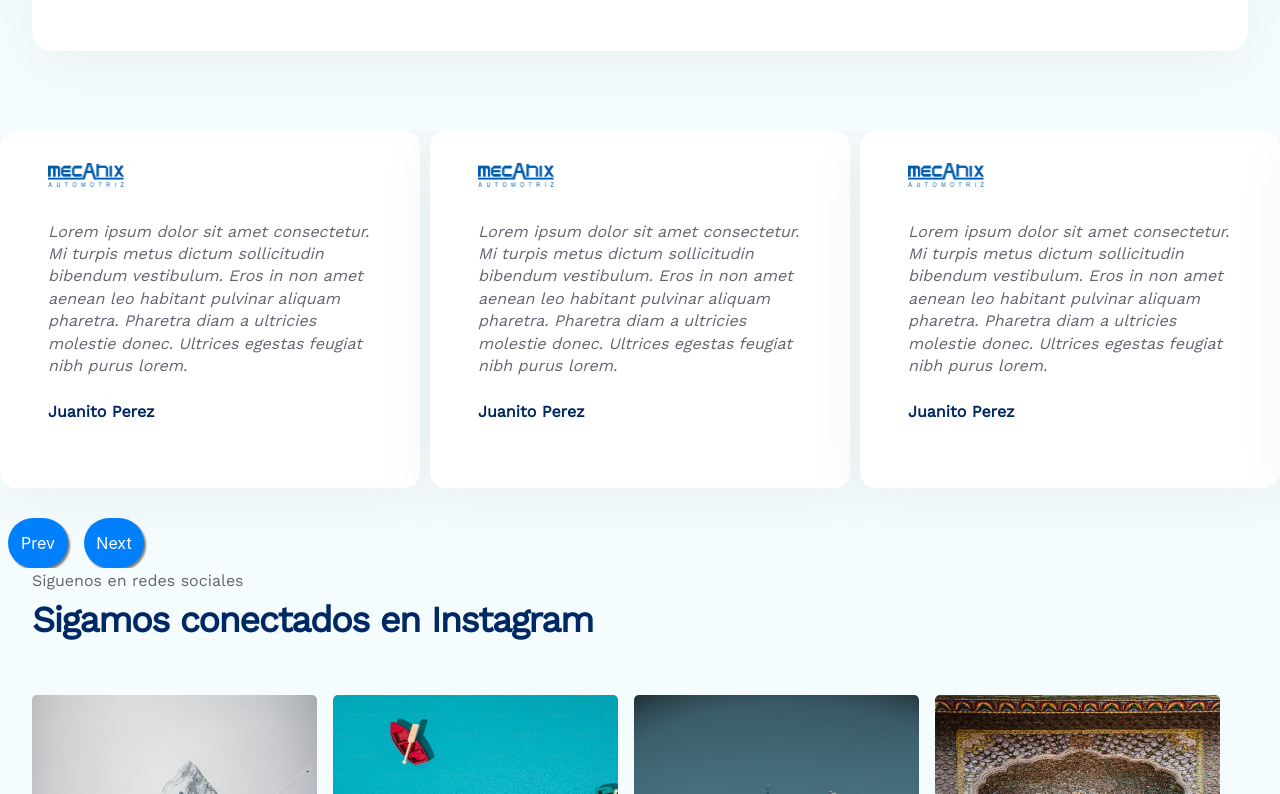
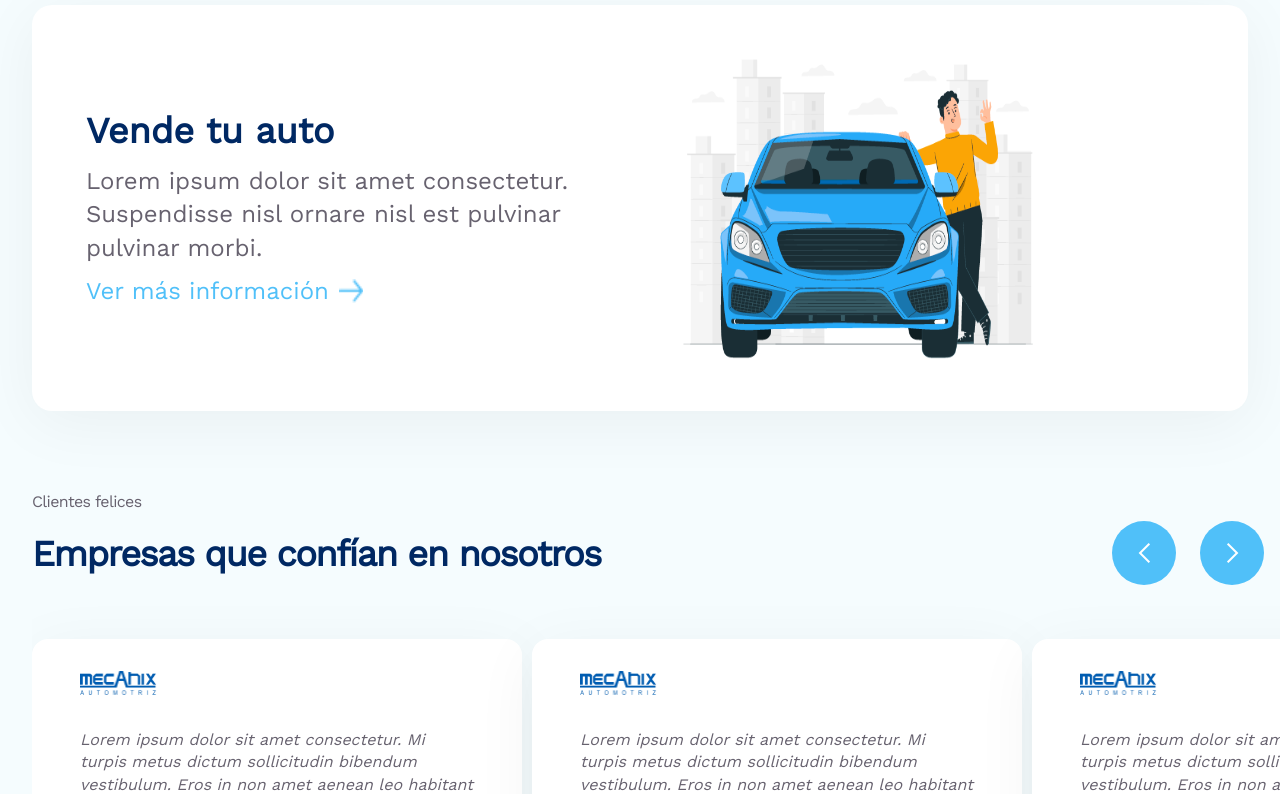
Before and after one commit to MamtazDev/paginaweb, a React (Vite) app: page / in a window 1280 px wide. Shown: the part 2166-2960 px from the top of the page. Built offline with nearby package versions, Linux system fonts and the light colour scheme.

Commit message:
carousal added

```diff
--- a/src/App.css
+++ b/src/App.css
@@ -36,7 +36,7 @@
   opacity: 0;
 }
 
-.carousal_blur {
+/* .carousal_blur {
   position: absolute;
   bottom: 173px;
   right: 0;
@@ -45,9 +45,13 @@
 .carousal_blur img {
   max-width: 900px;
   max-height: 100%;
-}
+} */
 
 /* swipper */
+.swiper-slide {
+  max-width: 490px !important;
+width: 100% !important;
+}
 
 .swiper {
   padding: 2rem;
@@ -112,12 +116,95 @@
   background: center / cover no-repeat url("https://res.cloudinary.com/mister-shadrack/image/upload/v1618444271/samples/ecommerce/analog-classic.jpg");
 }
 
+
+.swiper_parent_container {
+  display: flex;
+  justify-content: space-between;
+}
+
+/* . .header_carousal */
+.header_carousal h2 {
+  color: var(--paleta-blue-dark, #002863) !important;
+  font-family: Work Sans !important;
+  font-size: 36px !important;
+  font-style: normal !important;
+  font-weight: 600 !important;
+  line-height: 140%;
+  /* 50.4px */
+  letter-spacing: -1.44px;
+}
+
+.header_carousal p {
+  color: var(--neutros-medium, #67626F);
+  font-family: Work Sans;
+  font-size: 16px;
+  font-style: normal;
+  font-weight: 400;
+  line-height: 140%;
+  letter-spacing: -0.64px;
+}
+
+.header_car {
+  position: absolute;
+  top: 0;
+
+}
+
+.swiper-nav-btns button {
+  width: 64px;
+  height: 64px;
+  background-color: #50c0f9;
+  border-radius: 50%;
+  border: none;
+  margin-right: 16px;
+  cursor: pointer;
+  box-shadow: none;
+}
+
+.swiper-nav-btns button:hover {
+  background-color: #6dc6f3;
+}
+
+.swiper.swiper-initialized.swiper-horizontal.swiper-backface-hidden {
+  padding-top: 148px;
+  margin-bottom: 80px;
+  margin-left: 32px;
+}
+
+.swiper-nav-btns {
+  position: absolute;
+  top: 0;
+  right: 0;
+}
+
+.carousal_swiper {
+  position: relative;
+}
+
 /* swipper */
 @media (max-width: 768px) {
+  .swiper-slide {
+    max-width: 490px !important;
+
+  }
+
   .slick-slide {
     margin-right: 54px !important;
-    /* overflow-y: hidden !important; */
+  }
 
+  .swiper.swiper-initialized.swiper-horizontal.swiper-backface-hidden {
+    padding-top: 220px;
+    margin-left: 32px;
+    margin-right: 32px;
+  }
+
+  .header_car {
+    margin-top: 48px;
+    margin-bottom: 24px;
+  }
+
+  .swiper-nav-btns {
+    display: none;
   }
 
   .img3 img {
--- a/src/Components/CardCarousal/CardCarousal.module.css
+++ b/src/Components/CardCarousal/CardCarousal.module.css
@@ -11,16 +11,6 @@
   /* background: red; */
 }
 
-.card_container p {
-  color: var(--neutros-medium, #67626f);
-  font-family: Work Sans;
-  font-size: 16px;
-  font-style: normal;
-  font-weight: 400;
-  line-height: 140%;
-  letter-spacing: -0.64px;
-  margin-bottom: 0px !important;
-}
 
 .half_card {
   width: 50%;
@@ -33,15 +23,7 @@
   margin-bottom: 48px;
 }
 
-.carousal_header h2 {
-  color: var(--paleta-blue-dark, #002863);
-  font-family: Work Sans;
-  font-size: 36px;
-  font-style: normal;
-  font-weight: 600;
-  line-height: 140%;
-  letter-spacing: -1.44px;
-}
+
 
 .next_prev_btn {
   width: 64px;
@@ -51,7 +33,6 @@
   border: none;
   margin-right: 16px;
   cursor: pointer;
-  /* z-index: -100000000000000 !important; */
 }
 
 .card_design {
@@ -73,11 +54,10 @@
 }
 
 /* blur image */
-.carousal_blur {
+/* .carousal_blur {
   position: absolute;
   bottom: 0;
   right: 0;
-  /* z-index: -1; */
 }
 
 .carousal_blur img {
@@ -85,7 +65,7 @@
   max-height: 700px;
   position: relative;
   z-index: -1 !important;
-}
+} */
 
 .card_design img {
   width: 77.005px;
--- a/src/Components/CardCarousal/Carousal.tsx
+++ b/src/Components/CardCarousal/Carousal.tsx
@@ -18,9 +18,7 @@ const Carousal = () => {
           modules={[Navigation, Pagination, Scrollbar, A11y]}
           slidesPerView={1}
           spaceBetween={10}
-          //   navigation
-          //   pagination={{ clickable: true }}
-          //   scrollbar={{ draggable: true }}
+          loop={true}
           onSwiper={(swiper) => console.log(swiper)}
           onSlideChange={() => console.log("slide change")}
           breakpoints={{
@@ -58,6 +56,13 @@ const Carousal = () => {
           <SwiperSlide>
             <Card />
           </SwiperSlide>
+          <div className="header_car">
+            <div className="header_carousal">
+              <p>Clientes felices</p>
+
+              <h2>Empresas que confían en nosotros</h2>
+            </div>
+          </div>
           <SwiperNavButton />
         </Swiper>
       </div>
--- a/src/Components/CardCarousal/SwiperNavButton.tsx
+++ b/src/Components/CardCarousal/SwiperNavButton.tsx
@@ -1,10 +1,16 @@
 import { useSwiper } from "swiper/react";
+import prev from "../../assets/prev.png";
+import nextImage from "../../assets/next.png";
 const SwiperNavButton = () => {
   const swiper = useSwiper();
   return (
     <div className="swiper-nav-btns">
-      <button onClick={() => swiper.slidePrev()}>Prev</button>
-      <button onClick={() => swiper.slideNext()}>Next</button>
+      <button onClick={() => swiper.slidePrev()}>
+        <img src={prev} alt="" />
+      </button>
+      <button onClick={() => swiper.slideNext()}>
+        <img src={nextImage} alt="" />
+      </button>
     </div>
   );
 };
--- a/src/Components/Home/Home.tsx
+++ b/src/Components/Home/Home.tsx
@@ -1,5 +1,4 @@
 import Banner from "../Banner/Banner";
-import CardCarousal from "../CardCarousal/CardCarousal";
 import Gallary from "../Gallary/Gallary";
 import Questions from "../Questions/Questions";
 import Service2 from "../Services/Service2";
@@ -10,6 +9,7 @@ import "../../App.css";
 import blurleft from "../../assets/Blur.png";
 import blur from "../../assets/orangeBlur.png";
 import Carousal from "../CardCarousal/Carousal";
+import VeichlesInfo from "../VeichlesInfo/VeichlesInfo";
 
 const Home = () => {
   return (
@@ -24,15 +24,16 @@ const Home = () => {
       <div className="mobile_tabs">
         <MobileTabs />
       </div>
+      <VeichlesInfo />
       <Services />
       <Service2 />
       <div style={{ position: "relative" }}>
         {/* <CardCarousal /> */}
-        <Carousal/>
+        <Carousal />
         <Gallary />
-       {/*  <div className="carousal_blur">
+        <div className="carousal_blur">
           <img className="img-fluid" src={blur} alt="" />
-        </div> */}
+        </div>
       </div>
       <Questions />
     </div>
--- a/src/Components/VeichlesInfo/VeichlesInfo.css
+++ b/src/Components/VeichlesInfo/VeichlesInfo.css
@@ -3,6 +3,8 @@
     padding: 63px 48px 63px 48px !important;
     /* margin: 0px; */
     border-radius: 20px !important;
+    margin-right: 0px !important;
+    margin-left: 0px !important;
 }
 
 .veichle_section {
@@ -46,6 +48,13 @@
 }
 
 @media(max-width:768px) {
+
+
+.veichle_section {
+    min-height: 300px !important;
+    padding: 1px;
+
+}
     .vinfo_div {
         margin-bottom: 36px !important;
     }
```
